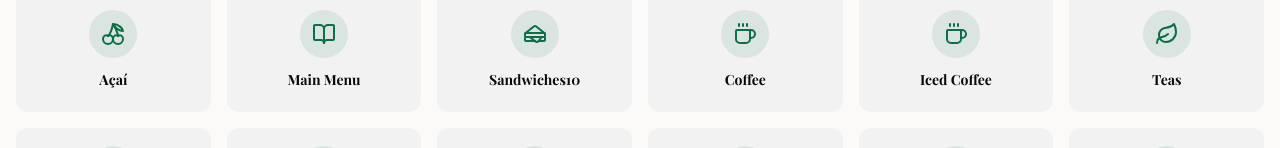
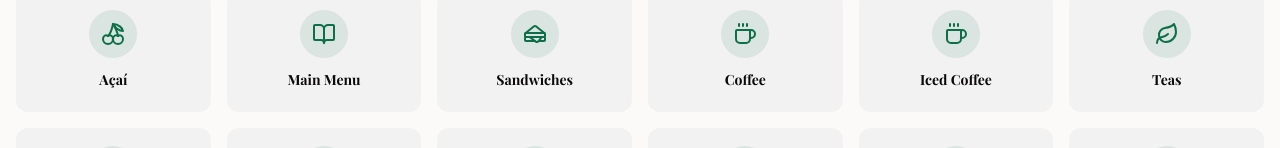
Before and after one commit to mcbirdus/stories-coffee, a React (Vite) app: page /menu in a window 1280 px wide. Shown: the part 356-504 px from the top of the page. Built offline with nearby package versions, Linux system fonts and the light colour scheme.

Commit message:
Update Menu.tsx

```diff
--- a/src/pages/Menu.tsx
+++ b/src/pages/Menu.tsx
@@ -41,7 +41,7 @@ const categories: Category[] = [
   },
   {
     id: 3,
-    name: "Sandwiches10",
+    name: "Sandwiches",
     icon: Sandwich,
     slug: "sandwiches",
   },
```
